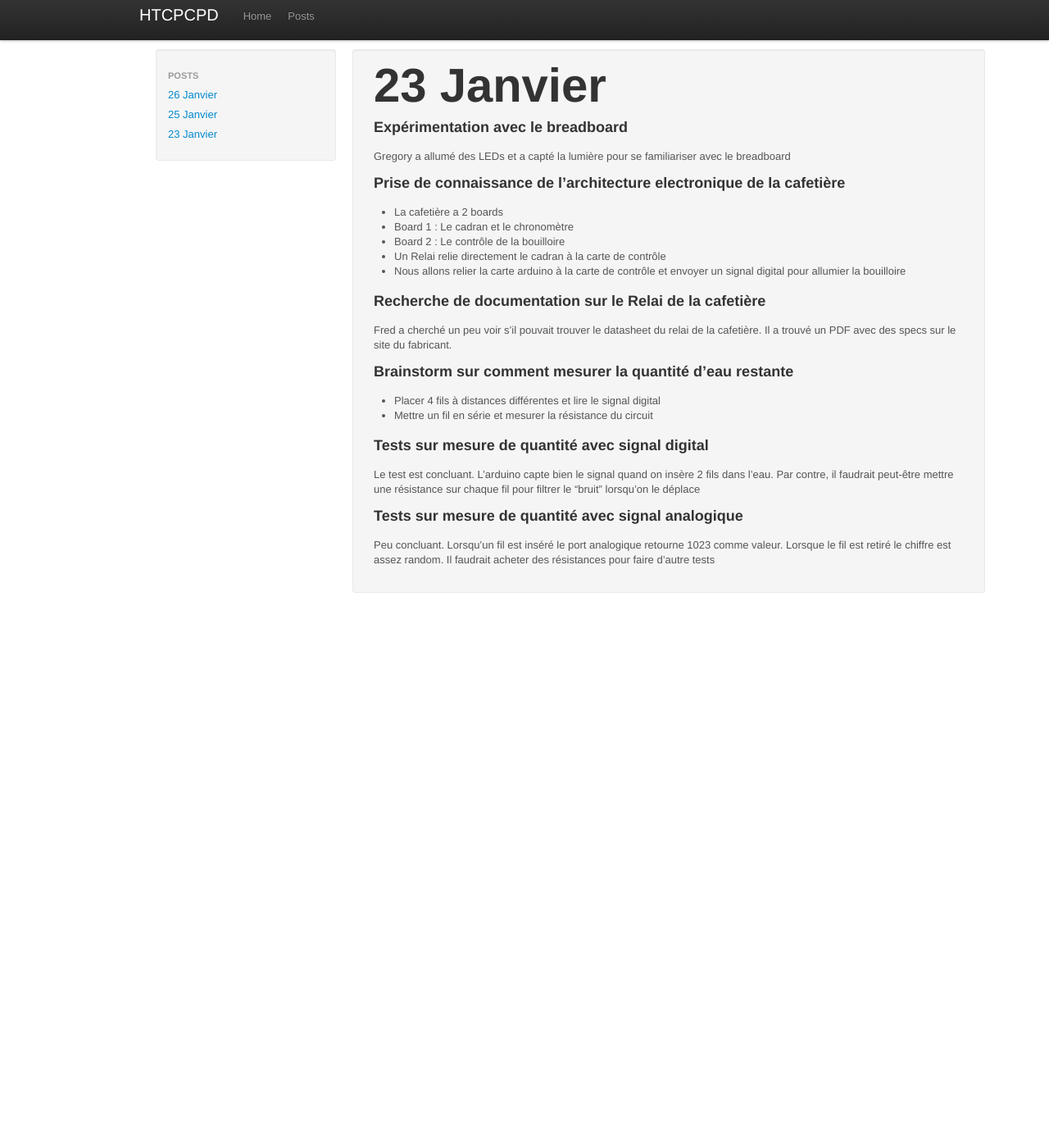
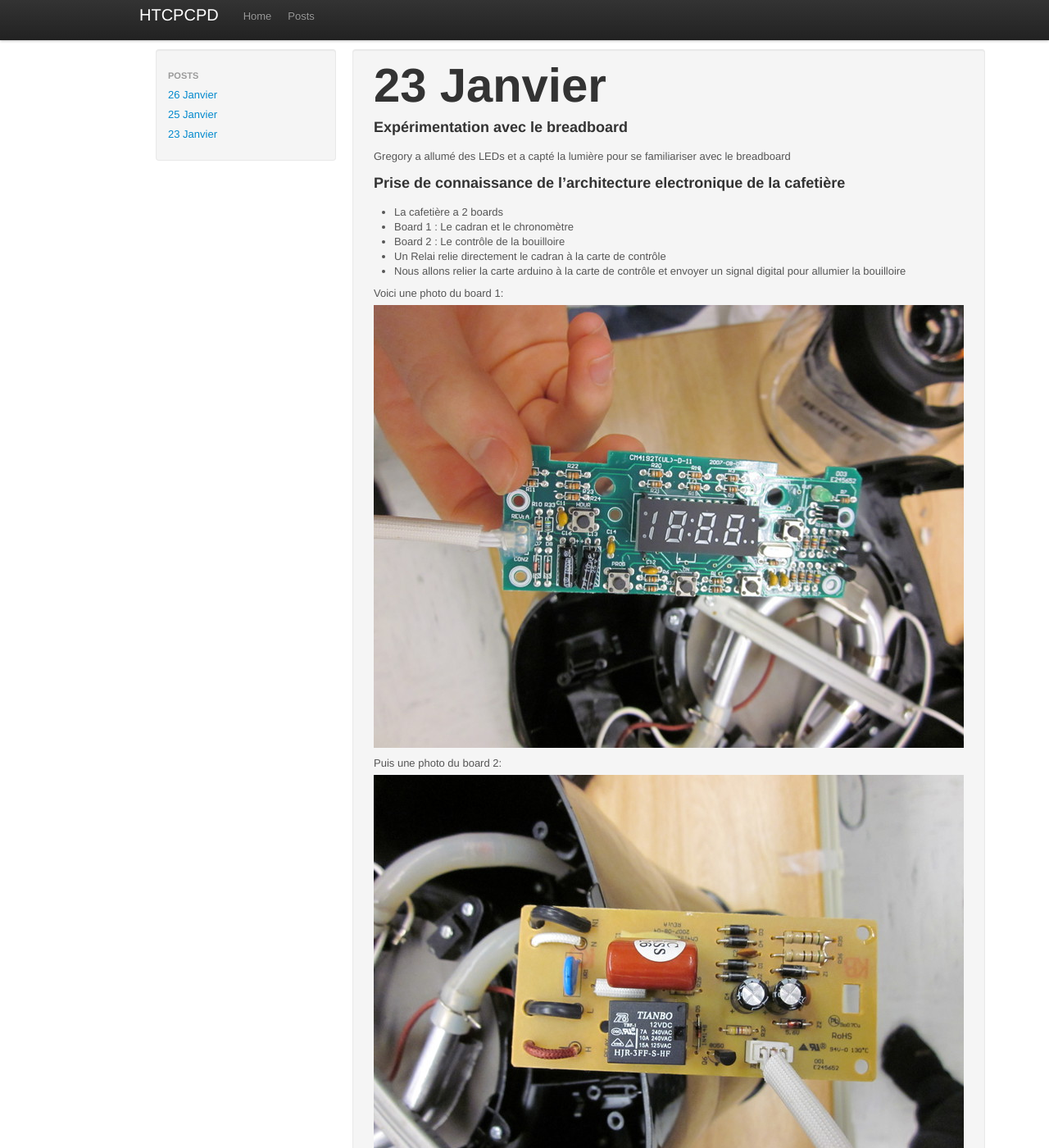
Before and after one commit to gelendir/htcpcpd, a Jekyll site: the page built from _posts/2012-01-23-23-janvier.md, in a window 1280 px wide and 1400 px high. Shown: the whole window at 82% size. Built offline with Jekyll 4.4.1, drawn with Linux system fonts in a browser that asks for light colours.

Commit message:
add pictures to first post

```diff
--- a/_posts/2012-01-23-23-janvier.md
+++ b/_posts/2012-01-23-23-janvier.md
@@ -21,6 +21,14 @@ Prise de connaissance de l'architecture electronique de la cafetière
  * Un Relai relie directement le cadran à la carte de contrôle
  * Nous allons relier la carte arduino à la carte de contrôle et envoyer
    un signal digital pour allumier la bouilloire
+
+Voici une photo du board 1:
+
+![Board1]({{ site.baseurl }}/photos/board_timer.jpg)
+
+Puis une photo du board 2:
+
+![Board2]({{ site.baseurl }}/photos/board_boiler.jpg)
 
 Recherche de documentation sur le Relai de la cafetière
 -------------------------------------------------------
```
Also changed, not shown: photos/board_boiler.jpg (added), photos/board_timer.jpg (added).
